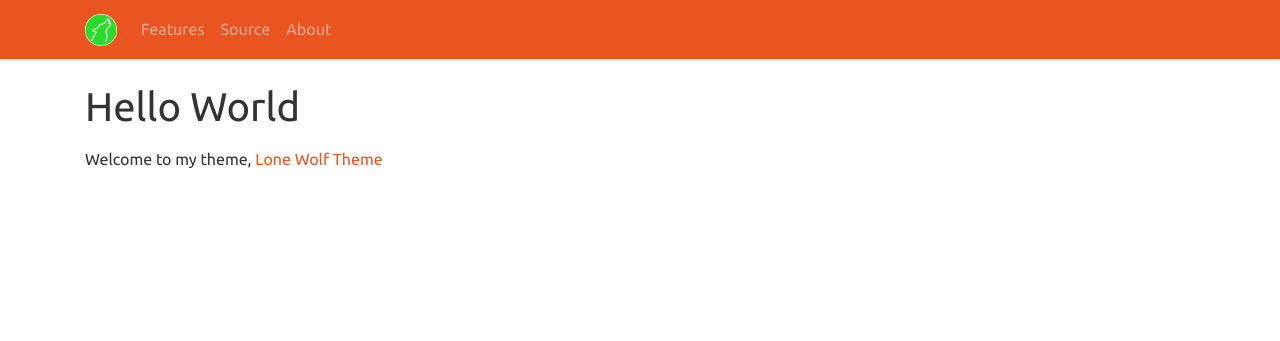
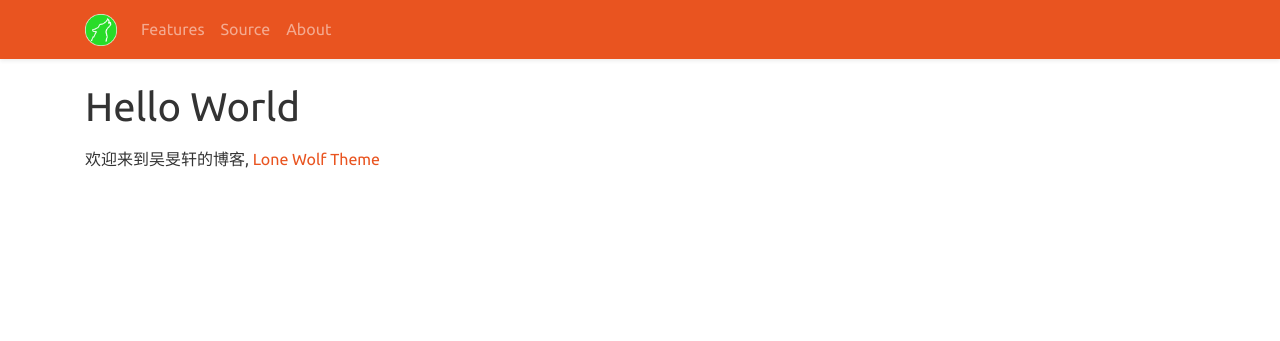
Before and after one commit to wuminxuan/wuminxuan.github.io, a Jekyll site: the page built from index.html, in a window 1280 px wide. Shown: the top 341 px of the page. Built offline with Jekyll 4.4.1, drawn with Linux system fonts in a browser that asks for light colours; the list of posts is cut into pages by our own code.

Commit message:
Update index.html

```diff
--- a/index.html
+++ b/index.html
@@ -11,7 +11,7 @@ layout: default
     </div>
     <div class="row">
       <div class="col-sm">
-        <p>Welcome to my theme, <a href="{{ '/welcome/' | relative_url }}">Lone Wolf Theme</a></p>
+        <p>欢迎来到吴旻轩的博客, <a href="{{ '/welcome/' | relative_url }}">Lone Wolf Theme</a></p>
       </div>
     </div>
   </div>
```
